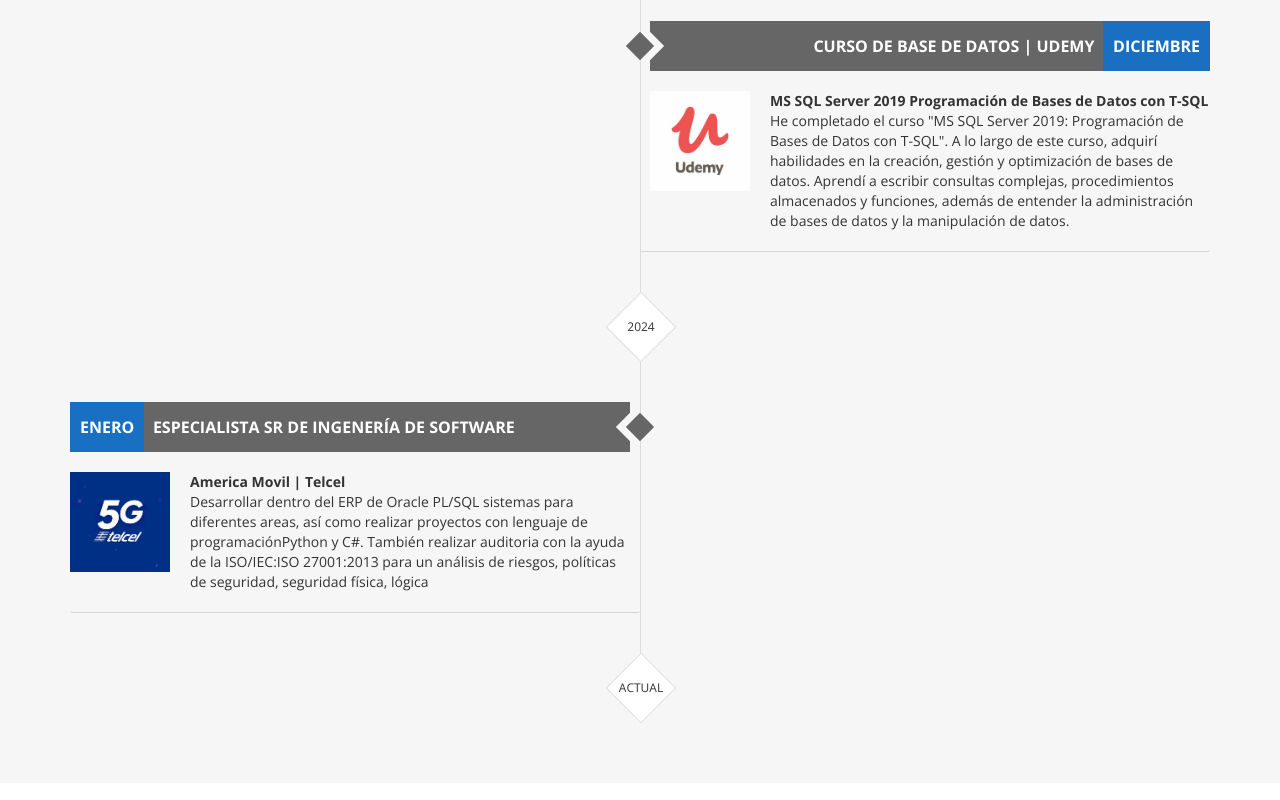
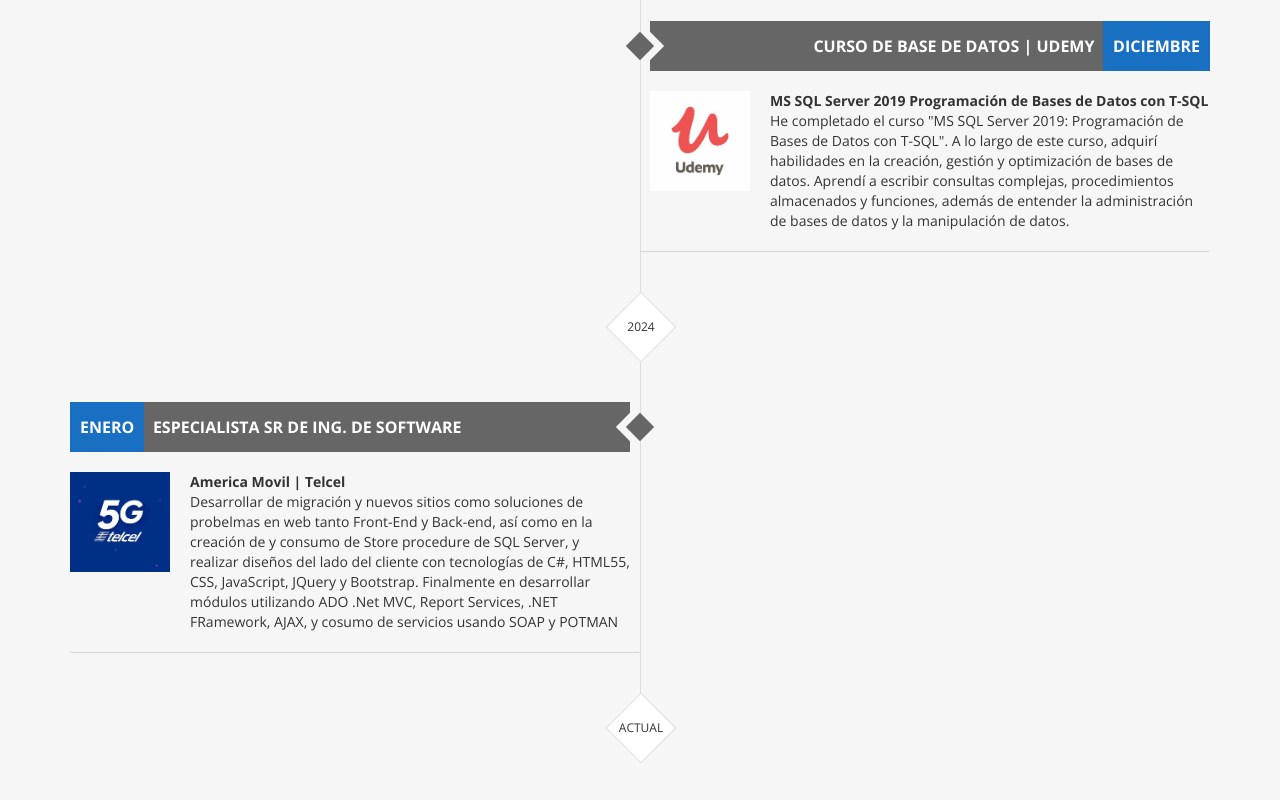
Before and after one commit to OsvaldoYairT/Portafolio-Personal, a plain HTML site: page index.html in a window 1280 px wide. Shown: the part 7583-8383 px from the top of the page. Drawn offline with nearby package versions, Linux system fonts and the light colour scheme.

Commit message:
Puesto telcel update

```diff
--- a/index.html
+++ b/index.html
@@ -781,7 +781,7 @@
                                     <img src="img/azor2.jpeg" class="img-res" alt="">
                                 </div>
                                 <p><b>Grupo Azor México </b></p>
-                                <p>Desarrollar dentro del ERP de Oracle PL/SQL sistemas para diferentes areas, así como realizar proyectos con lenguaje de programaciónPython y C#. También realizar auditoria con la ayuda de la ISO/IEC:ISO 27001:2013 para un análisis de riesgos, políticas de seguridad, seguridad física, lógica.</p>
+                                <p>Desarrollar dentro del ERP de Oracle PL/SQL sistemas para diferentes areas, así como realizar proyectos con lenguaje de programación Python y C#. También realizar auditoria con la ayuda de la ISO/IEC:ISO 27001:2013 para un análisis de riesgos, políticas de seguridad, seguridad física, lógica.</p>
                             </div>
                         </div>
                     </li>
@@ -865,7 +865,7 @@
                                     <p>Enero</p>
                                 </div>
                                 <div class="timeline-position">
-                                    <p>Especialista SR de Ingenería de Software</p>
+                                    <p>Especialista SR de Ing. de Software</p>
                                 </div>
                             </div>
                             <div class="timeline-body">
@@ -873,7 +873,7 @@
                                     <img src="img/telcel.jpeg" class="img-res" alt="">
                                 </div>
                                 <p> <b>America Movil | Telcel </b></p>
-                                <p>Desarrollar dentro del ERP de Oracle PL/SQL sistemas para diferentes areas, así como realizar proyectos con lenguaje de programaciónPython y C#. También realizar auditoria con la ayuda de la ISO/IEC:ISO 27001:2013 para un análisis de riesgos, políticas de seguridad, seguridad física, lógica</p>
+                                <p>Desarrollar de migración y nuevos sitios como soluciones de probelmas en web tanto Front-End y Back-end, así como en la creación de y consumo de Store procedure de SQL Server, y realizar diseños del lado del cliente con tecnologías de C#, HTML55, CSS, JavaScript, JQuery y Bootstrap. Finalmente en desarrollar módulos utilizando ADO .Net MVC, Report Services, .NET FRamework, AJAX, y cosumo de servicios usando SOAP y POTMAN</p>
                             </div>
                         </div>
                     </li>
```
